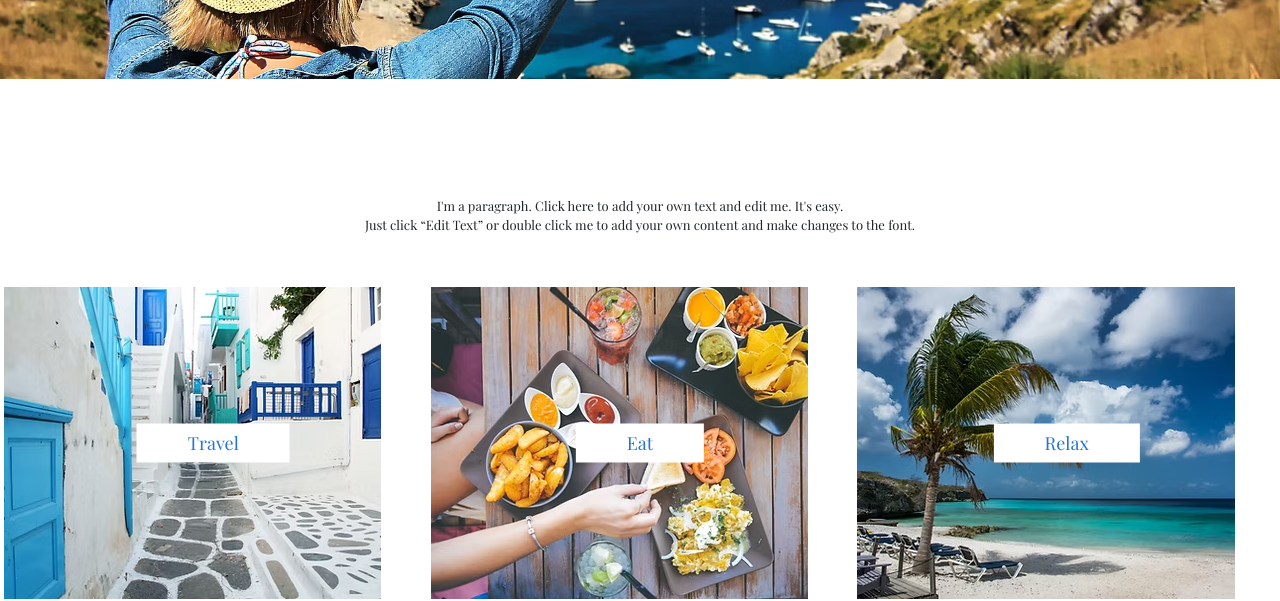
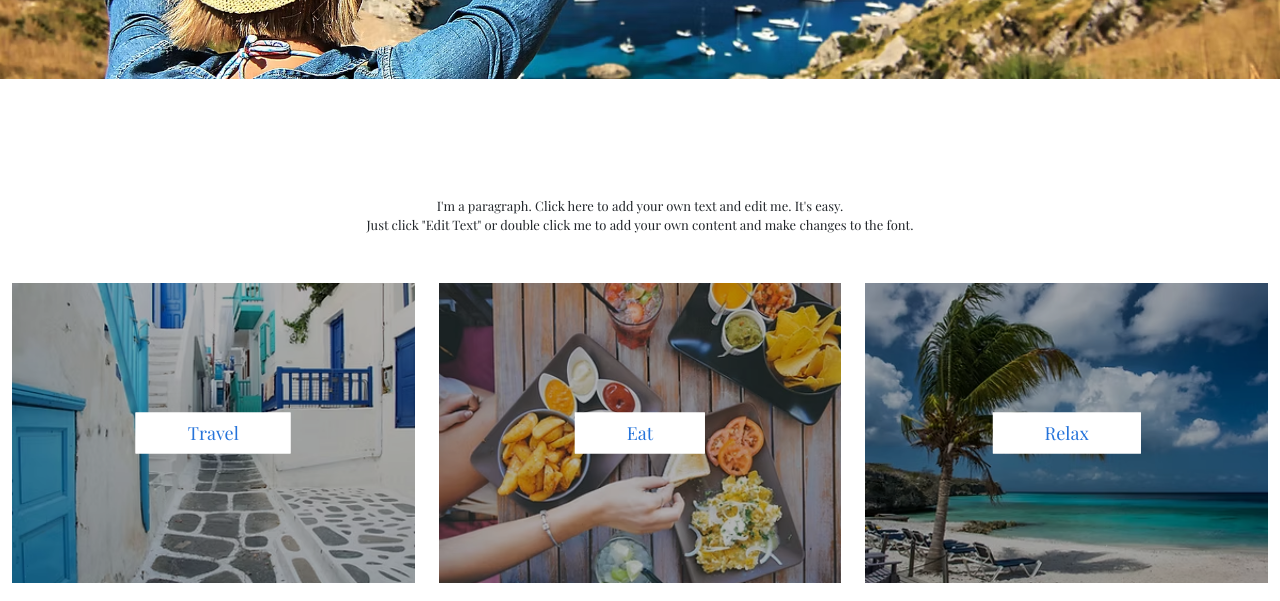
Before and after one commit to HazemAlMili/task-5, a plain HTML site: page index.html in a window 1280 px wide. Shown: the part 360-961 px from the top of the page. Drawn offline with nearby package versions, Linux system fonts and the light colour scheme; a web font is replaced by a local one.

Commit message:
edit explor

```diff
--- a/css/style.css
+++ b/css/style.css
@@ -137,6 +137,46 @@
     color: white;
 }
 
+.explore .explore-box {
+    position: relative;
+    overflow: hidden;
+    margin-bottom: 20px;
+}
+
+.explore-box img {
+    width: 100%;
+    height: 300px;
+    object-fit: cover;
+    transition: transform 0.3s ease;
+}
+
+.explore-overlay {
+    position: absolute;
+    top: 0;
+    left: 0;
+    width: 100%;
+    height: 100%;
+    display: flex;
+    justify-content: center;
+    align-items: center;
+    background-color: rgba(0, 0, 0, 0.3);
+}
+
+.explore-btn {
+    background-color: transparent;
+    color: white;
+    border: 2px solid white;
+    padding: 10px 30px;
+    font-size: 1.2rem;
+    transition: all 0.3s ease;
+}
+
+.explore .explore-btn:hover {
+    background-color: #2573da;
+}
+
+
+
 /* End Explore */
 
 /* Start Ads */
@@ -259,15 +299,18 @@
 .social .links {
     padding: 15px;
 }
+
 /* End Social */
 /* Start Gallery */
 .gallery img {
     transition: 0.3s;
 }
+
 .gallery img:hover {
     opacity: 0.8;
     filter: brightness(0.2);
 }
+
 /* End Gallery */
 /* Start Footer */
 .footer {
@@ -308,7 +351,7 @@
     background-color: #2573da;
     font-size: 12px;
     border: none;
-    width:70%;
+    width: 70%;
     padding: 10px;
 }
 
@@ -317,4 +360,5 @@
     top: 100%;
     left: 50%;
 }
+
 /* End Footer */
--- a/index.html
+++ b/index.html
@@ -90,28 +90,34 @@
     <!-- End Landing -->
     <!-- Start Explore -->
     <div class="explore mb-5">
-        <div class="container-fluid ">
-            <p class=" text-center">
+        <div class="container-fluid">
+            <p class="text-center">
                 I'm a paragraph. Click here to add your own text and edit me. It's easy. <br>
-                Just click “Edit Text” or double click me to add your own content and make changes to the font.
+                Just click "Edit Text" or double click me to add your own content and make changes to the font.
             </p>
             <div class="row mt-5">
-                <div class="col-md-6 col-lg-4 mb-3 me-0 p-1">
-                    <div class="box position-relative">
+                <div class="col-sm-12 col-md-4 col-lg-4 mb-3">
+                    <div class="explore-box">
                         <img class="img-fluid" src="images/box-1.avif" alt="Travel image">
-                        <button class="btn" type="button">Travel</button>
+                        <div class="explore-overlay">
+                            <button class="btn explore-btn" type="button">Travel</button>
+                        </div>
                     </div>
                 </div>
-                <div class="col-md-6 col-lg-4 mb-3 me-0 p-1">
-                    <div class="box position-relative">
+                <div class="col-sm-12 col-md-4 col-lg-4 mb-3">
+                    <div class="explore-box">
                         <img class="img-fluid" src="images/box-2.avif" alt="Eat image">
-                        <button class="btn" type="button">Eat</button>
+                        <div class="explore-overlay">
+                            <button class="btn explore-btn" type="button">Eat</button>
+                        </div>
                     </div>
                 </div>
-                <div class="col-md-6 col-lg-4 mb-3 me-0 p-1">
-                    <div class="box position-relative">
+                <div class="col-sm-12 col-md-4 col-lg-4 mb-3">
+                    <div class="explore-box">
                         <img class="img-fluid" src="images/box-3.avif" alt="Relax image">
-                        <button class="btn" type="button">Relax</button>
+                        <div class="explore-overlay">
+                            <button class="btn explore-btn" type="button">Relax</button>
+                        </div>
                     </div>
                 </div>
             </div>
@@ -305,7 +311,7 @@
                     <img class="w-50 mt-5 mx-2" src="images/profile.avif" alt="">
                     <h5 class="text-light mt-5 mb-4">About Me</h5>
                     <p class="text-light ">
-                        I'm a paragraph. Click here to add your own text and edit me. It's easy. Just click “Edit Text”
+                        I'm a paragraph. Click here to add your own text and edit me. It's easy. Just click "Edit Text"
                     </p>
                     <a href="#" class="text-decoration-underline text-light ">Read More</a>
                 </div>
```
